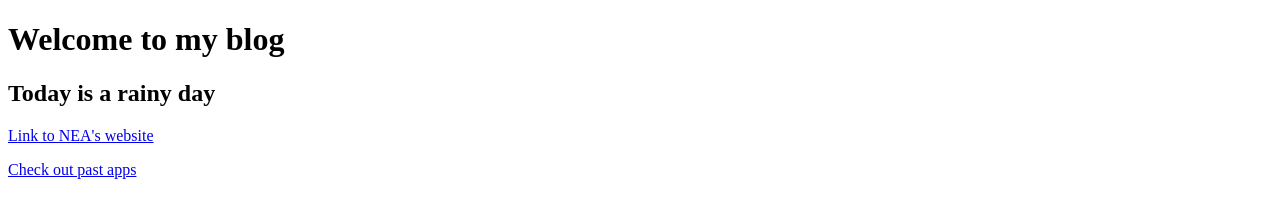
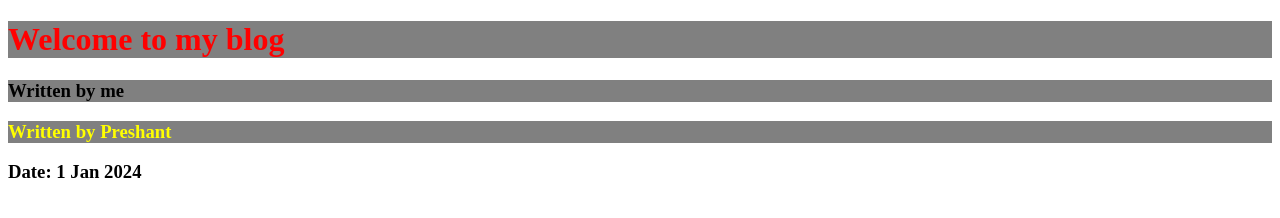
Before and after one commit to kerkjg/techuprepo_test, a plain HTML site: page index.html in a window 1280 px wide. Drawn offline with Linux system fonts and the light colour scheme.

Commit message:
commit changes to css style and index

```diff
--- a/index.html
+++ b/index.html
@@ -4,11 +4,14 @@
     <meta charset="UTF-8">
     <meta name="viewport" content="width=device-width, initial-scale=1.0">
     <title>Document</title>
+    <link rel="stylesheet" href="style.css">
 </head>
 <body>
-    <h1>Welcome to my blog</h1>
-    <h2>Today is a rainy day</h2>
-    <p><a href="https://nea.gov.sg">Link to NEA's website</a></body></p>
-    <a href="https://techup.live" class=”>Check out past apps</a>
+    <h1 class="title">Welcome to my blog</h1>
+    <h3 class="title">Written by me</h3>
+
+    <h3 class="title" id="important">Written by Preshant</h3>
+    <h3>Date: 1 Jan 2024</h3>
+
 </body>
 </html>
--- /dev/null
+++ b/style.css
@@ -0,0 +1,27 @@
+/*
+h1 {
+    color: red;
+    background-color: yellow;
+
+    text-align: center;
+    border: 10px black solid;
+
+    margin-bottom: 100px;
+
+    padding-top: 20px;
+    padding-bottom: 20px;
+
+}
+*/
+
+h1 {
+    color: red;
+}
+
+.title {
+    background-color: gray;
+}
+
+#important {
+    color: yellow;
+}
```
